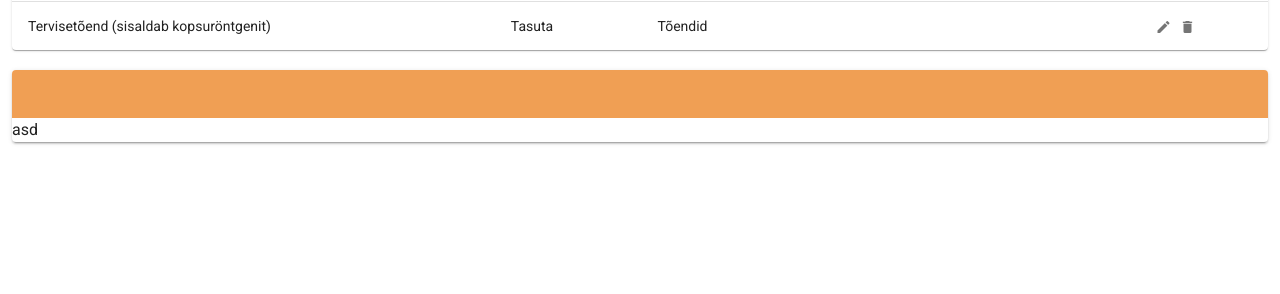
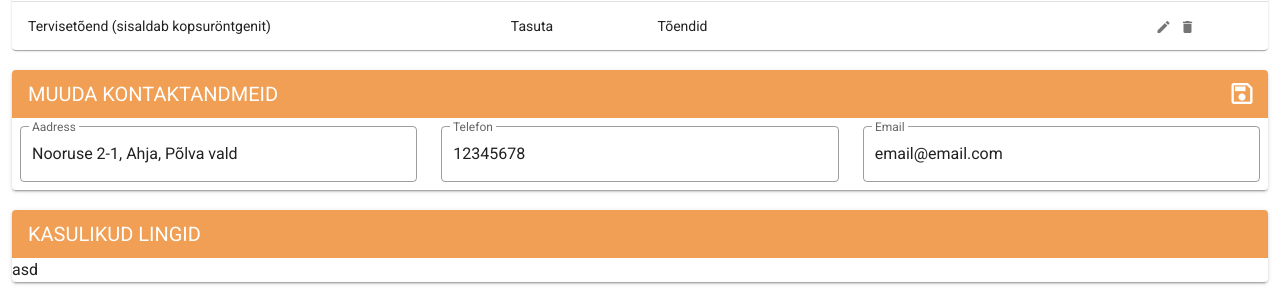
Before and after one commit to jkallson/new_perearst_frontend, a Vue app: page /admin/avaleht in a window 1280 px wide. Shown: the part 658-952 px from the top of the page. Before the commit the page ends 828 px from the top, so only its background shows below. Built offline with nearby package versions, Linux system fonts and the light colour scheme; what vue-fragment would draw is missing.

Commit message:
Added admin interface for contact information modification

```diff
--- /dev/null
+++ b/src/pages/admin/mainPage/components/contactInformation/AdminContactInformation.vue
@@ -0,0 +1,63 @@
+<template>
+  <v-card>
+    <v-toolbar class="toolbarCorners" dense color="primary" dark flat>
+      <v-toolbar-title>MUUDA KONTAKTANDMEID</v-toolbar-title>
+      <v-spacer></v-spacer>
+      <v-btn large icon @click="saveContactDetails">
+        <v-icon>mdi-content-save-outline</v-icon>
+      </v-btn>
+    </v-toolbar>
+    <v-card-actions>
+      <v-row>
+        <v-col cols="12" sm="4">
+          <v-text-field
+            hide-details
+            outlined
+            label="Aadress"
+            v-model="address"
+          ></v-text-field>
+        </v-col>
+        <v-col cols="12" sm="4">
+          <v-text-field
+            hide-details
+            outlined
+            label="Telefon"
+            v-model="phone"
+          ></v-text-field>
+        </v-col>
+        <v-col cols="12" sm="4">
+          <v-text-field
+            hide-details
+            outlined
+            label="Email"
+            v-model="email"
+          ></v-text-field>
+        </v-col>
+      </v-row>
+    </v-card-actions>
+  </v-card>
+</template>
+
+<script>
+export default {
+  name: "AdminContactInformation",
+  data() {
+    return {
+      address: "Nooruse 2-1, Ahja, Põlva vald",
+      phone: "12345678",
+      email: "email@email.com"
+    };
+  },
+  methods: {
+    saveContactDetails() {
+      console.log("contact details saved!");
+    }
+  }
+};
+</script>
+
+<style scoped>
+.toolbarCorners {
+  border-radius: 4px 4px 0 0;
+}
+</style>
--- a/src/pages/admin/mainPage/views/AdminHomePage.vue
+++ b/src/pages/admin/mainPage/views/AdminHomePage.vue
@@ -17,8 +17,13 @@
     </v-row>
     <v-row no-gutters class="pt-5">
       <v-col>
+        <AdminContactInformation></AdminContactInformation>
+      </v-col>
+    </v-row>
+    <v-row no-gutters class="pt-5">
+      <v-col>
         <v-card>
-          <BasicToolbar></BasicToolbar>
+          <BasicToolbar name="Kasulikud lingid"></BasicToolbar>
           <p>asd</p>
         </v-card>
       </v-col>
@@ -31,9 +36,16 @@ import BasicToolbar from "@/components/BasicToolbar";
 import AdminAboutUs from "@/pages/admin/mainPage/components/aboutUs/AdminAboutUs";
 import AdminWorkers from "@/pages/admin/mainPage/components/workers/AdminWorkers";
 import AdminPrices from "@/pages/admin/mainPage/components/prices/AdminPrices";
+import AdminContactInformation from "@/pages/admin/mainPage/components/contactInformation/AdminContactInformation";
 export default {
   name: "AdminHomePage",
-  components: { AdminPrices, AdminWorkers, AdminAboutUs, BasicToolbar }
+  components: {
+    AdminContactInformation,
+    AdminPrices,
+    AdminWorkers,
+    AdminAboutUs,
+    BasicToolbar
+  }
 };
 </script>
 
```
